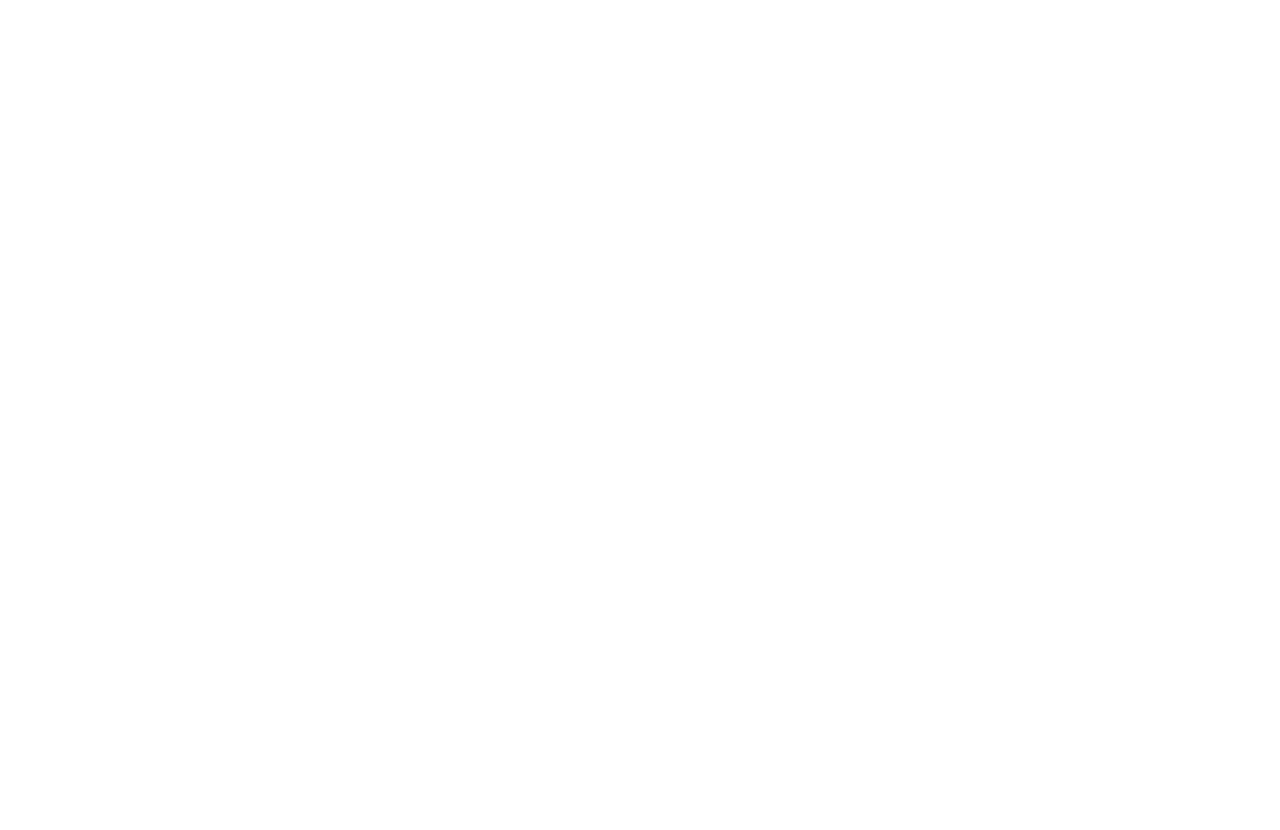
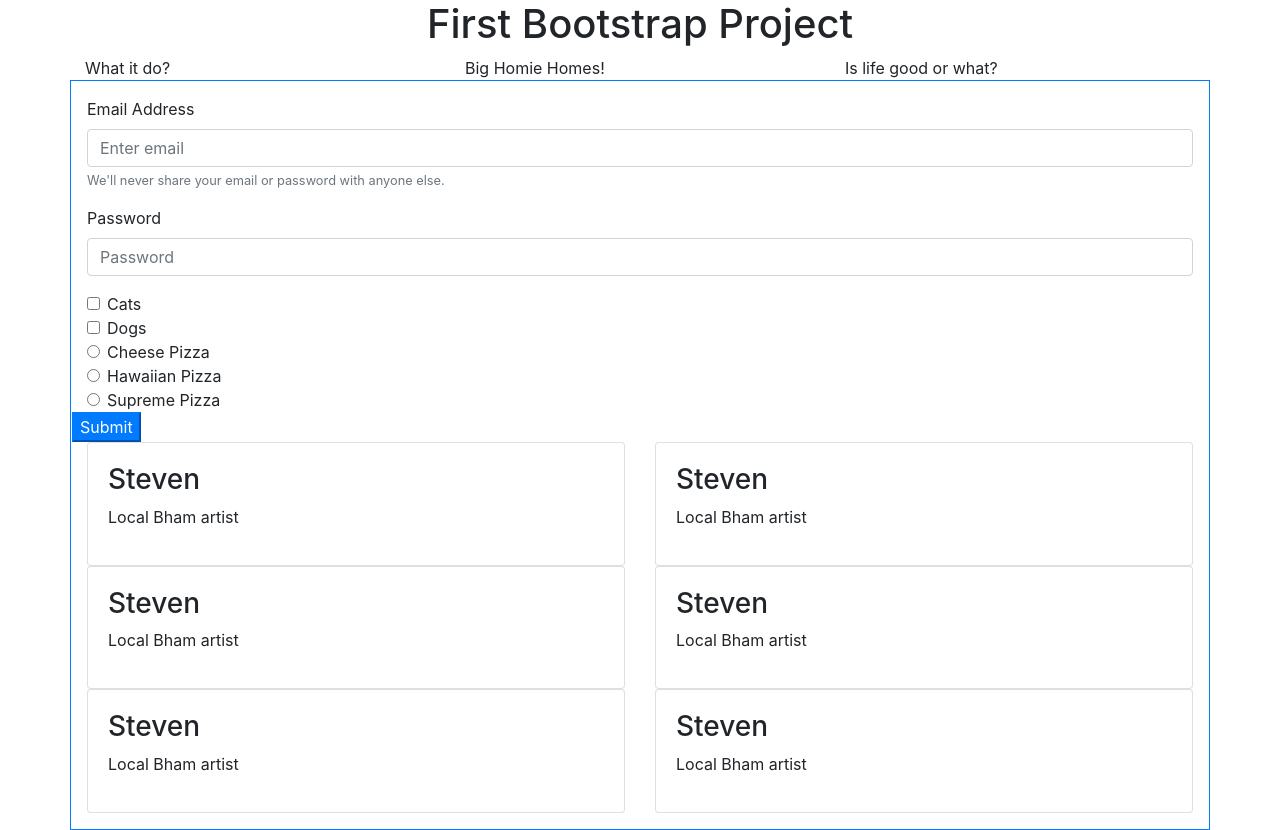
Before and after one commit to Slap-a-tha-Bass/bootstrap4drills, a plain HTML site: page index.html in a window 1280 px wide. Before the commit the page ends 800 px from the top, so only its background shows below. Drawn offline with nearby package versions, Linux system fonts and the light colour scheme.

Commit message:
bootstrap4drills

```diff
--- a/index.html
+++ b/index.html
@@ -11,7 +11,128 @@
 </head>
 
 <body>
+    <div class="container">
+        <div class="row justify-content-center">
+            <h1>First Bootstrap Project</h1>
+        </div>
+        <div class="row">
+            <div class="col">What it do?</div>
+            <div class="col">Big Homie Homes!</div>
+            <div class="col">Is life good or what?</div>
+        </div>
+        <div class="row">
+            <form class="col-12 border border-primary p-3">
+                <div class="form-group">
+                    <label for="exampleInputEmail1">Email Address</label>
+                    <input type="email" class="form-control" id="exampleInputEmail" aria-describedby="emailHelp"
+                        placeholder="Enter email">
+                    <small id="emailHelp" class="form-text text-muted">We'll never share your email or password with
+                        anyone
+                        else.</small>
+                </div>
+                <div class="form-group">
+                    <label for="exampleInputPassword1">Password</label>
+                    <input type="password" class="form-control" id="exampleInputPassword1" placeholder="Password">
 
+                </div>
+                <!-- cats/dogs  -->
+                <div class="row">
+                    <div class="col">
+                        <div class="form-check">
+                            <input class="form-check-input" type="checkbox" value="" id="catCheck">
+                            <label for="catCheck" class="form-check-label">
+                                Cats
+                            </label>
+                        </div>
+                        <div class="form-check">
+                            <input class="form-check-input" type="checkbox" value="" id="dogCheck">
+                            <label for="catCheck" class="form-check-label">
+                                Dogs
+                            </label>
+                        </div>
+                    </div>
+                </div>
+                <!-- pizzas -->
+                <div class="row">
+                    <div class="col">
+                        <div class="form-check">
+                            <input class="form-check-input" type="radio" value="" id="cheesePizza">
+                            <label for="cheeseCheck" class="form-check-label">
+                                Cheese Pizza
+                            </label>
+                        </div>
+                        <div class="form-check">
+                            <input class="form-check-input" type="radio" value="" id="hawaiianPizza">
+                            <label for="hawaiianCheck" class="form-check-label">
+                                Hawaiian Pizza
+                            </label>
+                        </div>
+                        <div class="form-check">
+                            <input class="form-check-input" type="radio" value="" id="supremePizza">
+                            <label for="supremeCheck" class="form-check-label">
+                                Supreme Pizza
+                            </label>
+                        </div>
+                    </div>
+                </div>
+                <div class="row">
+                    <button class="btn-primary">Submit</button>
+
+                </div>
+                <div class="row">
+                    <div class="col-6">
+                        <div class="card">
+                            <div class="card-body">
+                                <h3>Steven</h3>
+                                <p>Local Bham artist</p>
+                            </div>
+                        </div>
+                    </div>
+                    <div class="col-6">
+                        <div class="card">
+                            <div class="card-body">
+                                <h3>Steven</h3>
+                                <p>Local Bham artist</p>
+                            </div>
+                        </div>
+                    </div>
+                    <div class="col-6">
+                        <div class="card">
+                            <div class="card-body">
+                                <h3>Steven</h3>
+                                <p>Local Bham artist</p>
+                            </div>
+                        </div>
+                    </div>
+                    <div class="col-6">
+                        <div class="card">
+                            <div class="card-body">
+                                <h3>Steven</h3>
+                                <p>Local Bham artist</p>
+                            </div>
+                        </div>
+                    </div>
+                    <div class="col-6">
+                        <div class="card">
+                            <div class="card-body">
+                                <h3>Steven</h3>
+                                <p>Local Bham artist</p>
+                            </div>
+                        </div>
+                    </div>
+                    <div class="col-6">
+                        <div class="card">
+                            <div class="card-body">
+                                <h3>Steven</h3>
+                                <p>Local Bham artist</p>
+                            </div>
+                        </div>
+                    </div>
+
+                </div>
+            </form>
+        </div>
+    </div>
 
 
     <script src="https://code.jquery.com/jquery-3.5.1.slim.min.js"
--- a/styles.css
+++ b/styles.css
@@ -0,0 +1,5 @@
+/* .container-fluid {
+    background-color: blue;
+    height: 500px;
+
+}*/
```
